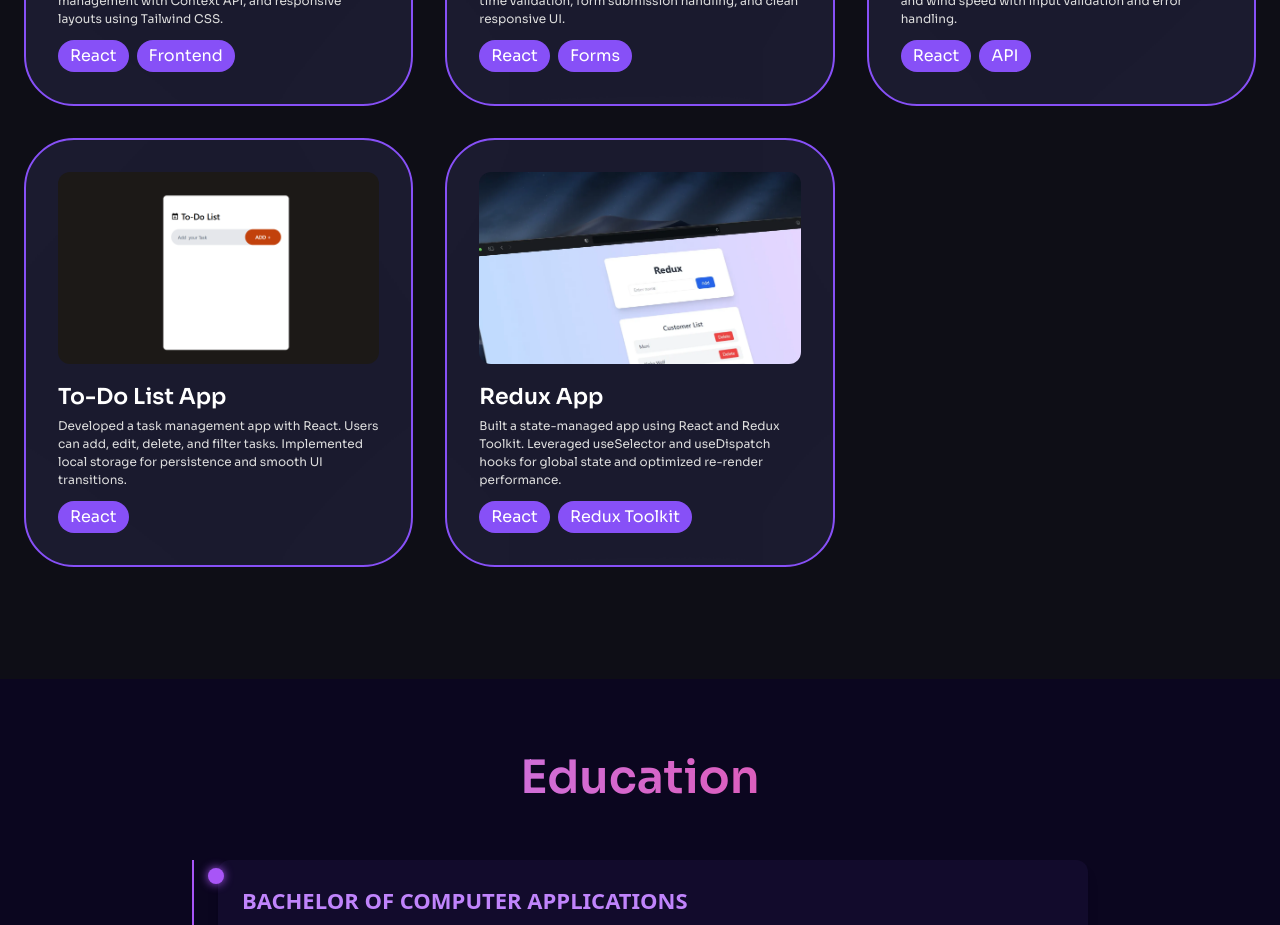
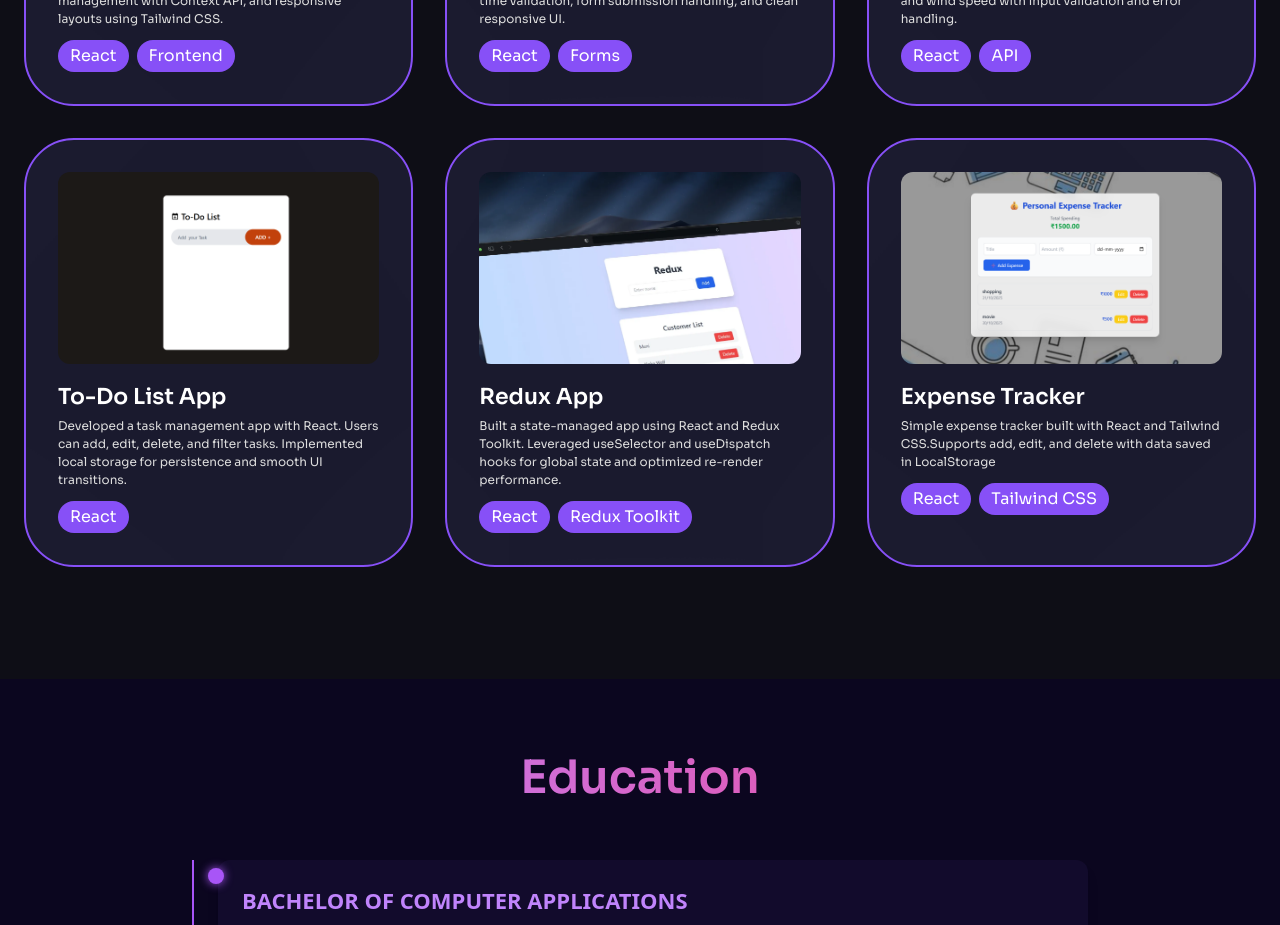
Before and after one commit to poovesh07/portfolio, a React (Vite) app in the folder muni_portfolio-main/: page / in a window 1280 px wide. Shown: the part 2400-3325 px from the top of the page. Built offline with nearby package versions, Linux system fonts and the light colour scheme.

Commit message:
project addded

```diff
--- a/muni_portfolio-main/src/assets/images.js
+++ b/muni_portfolio-main/src/assets/images.js
@@ -6,6 +6,7 @@ import redux from "./redux.webp";
 import weather from "./weather.webp";
 import pooveshContact from "./poovesh-contact.webp";
 import poovesh from "./poovesh.webp"
+import expence from "./expence.webp"
 import topRight from "./top-right.webp";
 
 export {
@@ -16,5 +17,6 @@ export {
   weather,
   pooveshContact,
   poovesh,
+  expence,
   topRight,
 };
--- a/muni_portfolio-main/src/component/RecentProject.jsx
+++ b/muni_portfolio-main/src/component/RecentProject.jsx
@@ -1,7 +1,7 @@
 import React from "react";
 import { FiExternalLink, FiEye } from "react-icons/fi";
 import { SiReact } from "react-icons/si";
-import { foodorder, userform, todolist, redux, weather } from "../assets/images";
+import { foodorder, userform, todolist, redux, weather, expence } from "../assets/images";
 
 
 const RecentProjects = () => {
@@ -57,6 +57,18 @@ const RecentProjects = () => {
         liveLink: "https://redux-puce-seven.vercel.app/",
         codeLink: "https://github.com/poovesh07/redux",
       },
+      {
+        title: "Expense Tracker",
+         image: expence,
+        tags: ["React", "Tailwind CSS"],
+        description: [
+          "Simple expense tracker built with React and Tailwind CSS.Supports add, edit, and delete with data saved in LocalStorage",
+
+        ],
+        liveLink: "https://expense-tracker-three-phi-59.vercel.app/",
+        codeLink: "https://github.com/poovesh07/Expense-Tracker",
+      },
+
     ],
   };
 
```
Also changed, not shown: muni_portfolio-main/src/assets/expence.webp (added).
